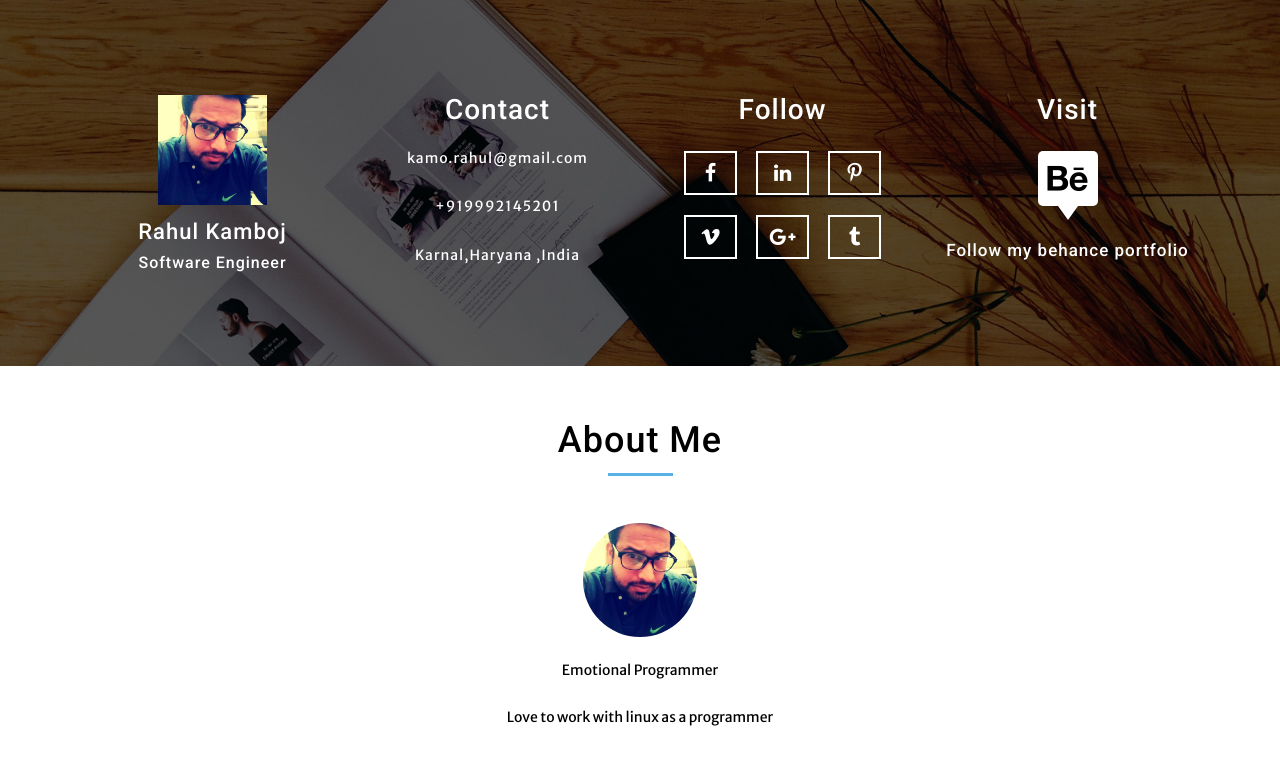
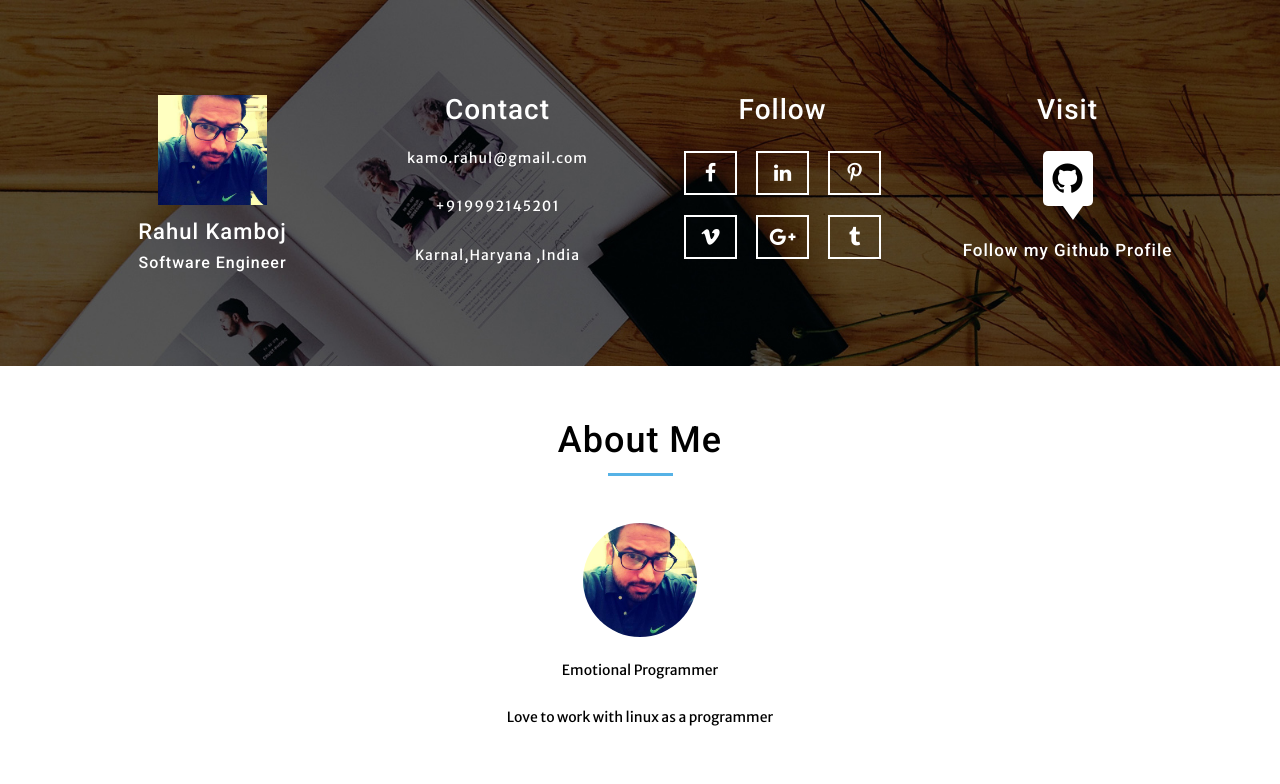
Before and after one commit to kamorahul/rahulmean.github.io, a plain HTML site: page index.html in a window 1280 px wide. Shown: the top 784 px of the page. Drawn offline with Linux system fonts and the light colour scheme.

Commit message:
project  numer changes

```diff
--- a/index.html
+++ b/index.html
@@ -52,8 +52,8 @@
 		</div>
 		<div class="col-md-3 b-part4">
 			<h3>Visit</h3>
-			<i class="fa fa-behance" aria-hidden="true"></i>
-			<h4>Follow my behance portfolio</h4>
+			<i class="fa fa-github" aria-hidden="true"></i>
+			<h4>Follow my Github Profile</h4>
 		</div>
 		<div class="clearfix"></div>
 	</div>
```
